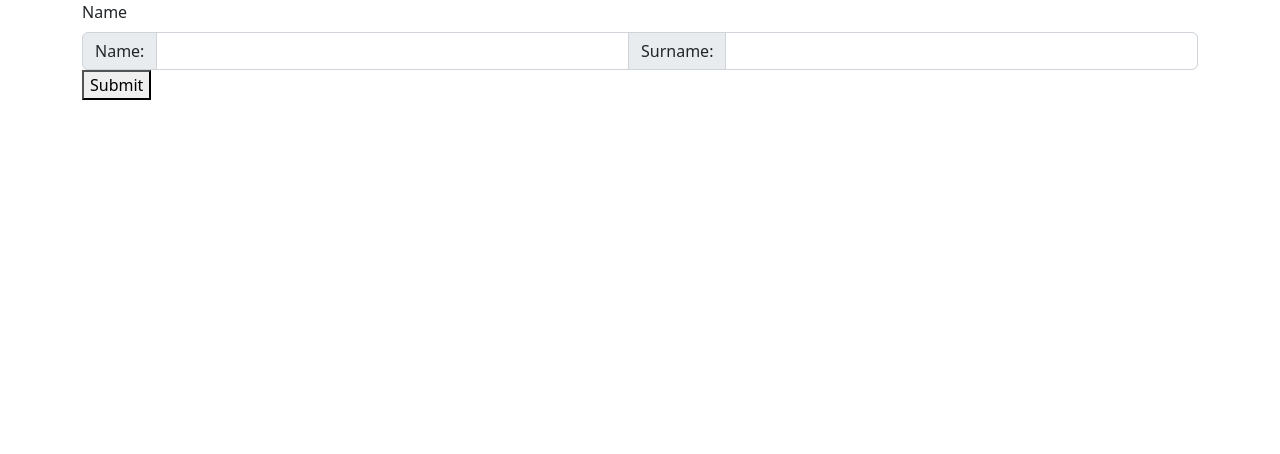
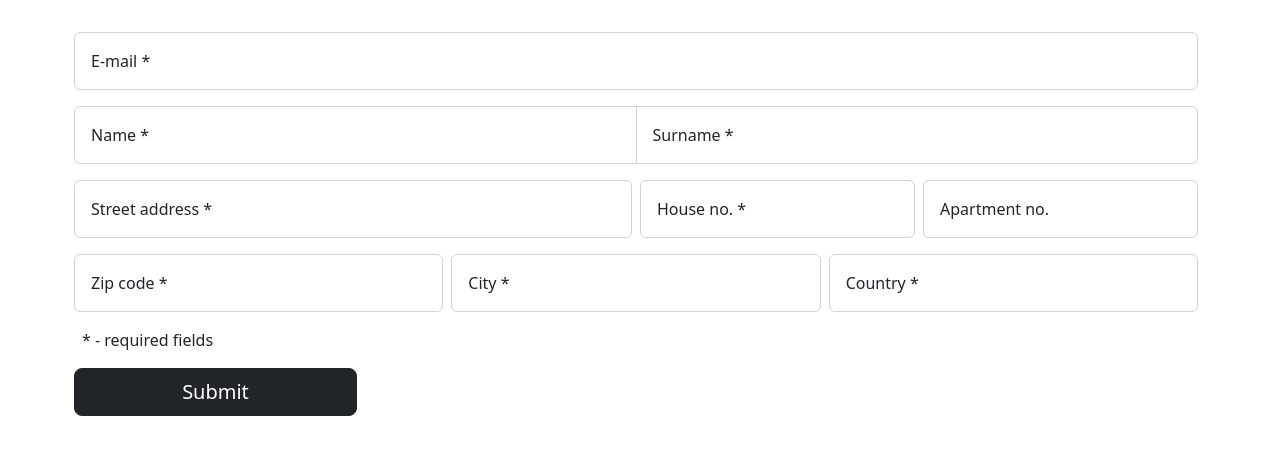
Before and after one commit to szymonp1992/checkout-form, a Vue app: page / in a window 1280 px wide. Shown: the top 454 px of the page. Built offline with nearby package versions, Linux system fonts and the light colour scheme.

Commit message:
Working form with validity control and data capturing

```diff
--- a/src/App.vue
+++ b/src/App.vue
@@ -1,14 +1,138 @@
 <template>
   <div class="container">
-    <form action="">
-      <label for="name" class="form-label">Name</label>
-      <div class="input-group">
-        <div class="input-group-text">Name:</div>
-        <input type="text" id="name" class="form-control" />
-        <div class="input-group-text">Surname:</div>
-        <input type="text" id="surname" class="form-control" />
+    <form class="row g-3 needs-validation checkout-form" novalidate>
+      <div class="input-group ps-0">
+        <div class="form-floating">
+
+          <input type="email" id="email" class="form-control" placeholder="E-mail" v-model="email" required />
+          <div class="invalid-feedback">
+            Please provide a valid e-mail address.
+          </div>
+          <label for="email" class="ps-3">E-mail *</label>
+        </div>
       </div>
-      <button>Submit</button>
+      <div class="input-group ps-0">
+        <div class="form-floating">
+          <input type="text" id="name" class="form-control" placeholder="Name" v-model="name" required />
+          <div class="invalid-feedback">
+            Please provide a valid name.
+          </div>
+          <label for="name" class="ps-3">Name *</label>
+        </div>
+        <div class="form-floating">
+          <input type="text" id="surname" class="form-control" placeholder="Surname" v-model="surname" required />
+          <div class="invalid-feedback">
+            Please provide a valid surname.
+          </div>
+          <label for="surname" class="ps-3">Surname *</label>
+        </div>
+
+      </div>
+      <div class="form-floating col-12 col-md-6 ps-0">
+        <input type="text" id="street" class="form-control" placeholder="Street address" v-model="street" required />
+        <div class="invalid-feedback">
+          Please provide street name.
+        </div>
+        <label for="street" class="ps-3">Street address *</label>
+      </div>
+      <div class="form-floating col-6 col-md-3 ps-0">
+        <input type="text" id="house-number" class="form-control" placeholder="House no." v-model="houseNo" required />
+        <div class="invalid-feedback">
+          Please provide house number.
+        </div>
+        <label for="house-number" class="ps-3">House no. *</label>
+      </div>
+      <div class="form-floating col-6 col-md-3 ps-0">
+        <input type="text" id="apartment-number" class="form-control" placeholder="Apartment no."
+          v-model="apartmentNo" />
+        <label for="apartment-number" class="ps-3">Apartment no.</label>
+      </div>
+      <div class="form-floating col-4 ps-0">
+        <input type="text" id="zip-code" class="form-control" placeholder="Zip code" v-model="zipCode" required />
+        <div class="invalid-feedback">
+          Please provide a valid zip code.
+        </div>
+        <label for="zip-code" class="ps-3">Zip code *</label>
+      </div>
+      <div class="form-floating col-4 ps-0">
+        <input type="text" id="city" class="form-control" placeholder="City" v-model="city" required />
+        <div class="invalid-feedback">
+          Please provide city.
+        </div>
+        <label for="city" class="ps-3">City *</label>
+      </div>
+      <div class="form-floating col-4 ps-0">
+        <input type="text" id="country" class="form-control" placeholder="Country" v-model="country" required />
+        <div class="invalid-feedback">
+          Please provide country.
+        </div>
+        <label for="country" class="ps-3">Country *</label>
+      </div>
+      <span>* - required fields</span>
+      <button type="submit" class="btn btn-dark btn-lg col-3 ps-3">Submit</button>
     </form>
   </div>
 </template>
+
+<script>
+
+import { ref, onMounted } from 'vue'
+
+export default {
+
+
+
+  setup() {
+    const email = ref('');
+    const name = ref('');
+    const surname = ref('');
+    const street = ref('');
+    const houseNo = ref('');
+    const apartmentNo = ref('');
+    const zipCode = ref('');
+    const city = ref('');
+    const country = ref('');
+
+    const entries = []
+
+    let isFormValid = false;
+
+    onMounted(() => {
+      const checkoutForm = document.querySelector('.needs-validation');
+      checkoutForm.addEventListener('submit', event => {
+        if (!checkoutForm.checkValidity()) {
+          event.preventDefault();
+          event.stopPropagation();
+          isFormValid = false;
+        } else {
+          event.preventDefault();
+          entries.push({
+            email,
+            name,
+            surname,
+            street,
+            houseNo,
+            apartmentNo,
+            zipCode,
+            city,
+            country,
+          });
+          console.log(entries[0].email.value)
+          isFormValid = true;
+        }
+
+        checkoutForm.classList.add('was-validated')
+      }, false)
+    });
+
+    return { email, name, surname, street, houseNo, apartmentNo, zipCode, city, country }
+  }
+}
+
+</script>
+
+<style>
+.container {
+  margin: 2rem;
+}
+</style>
```
